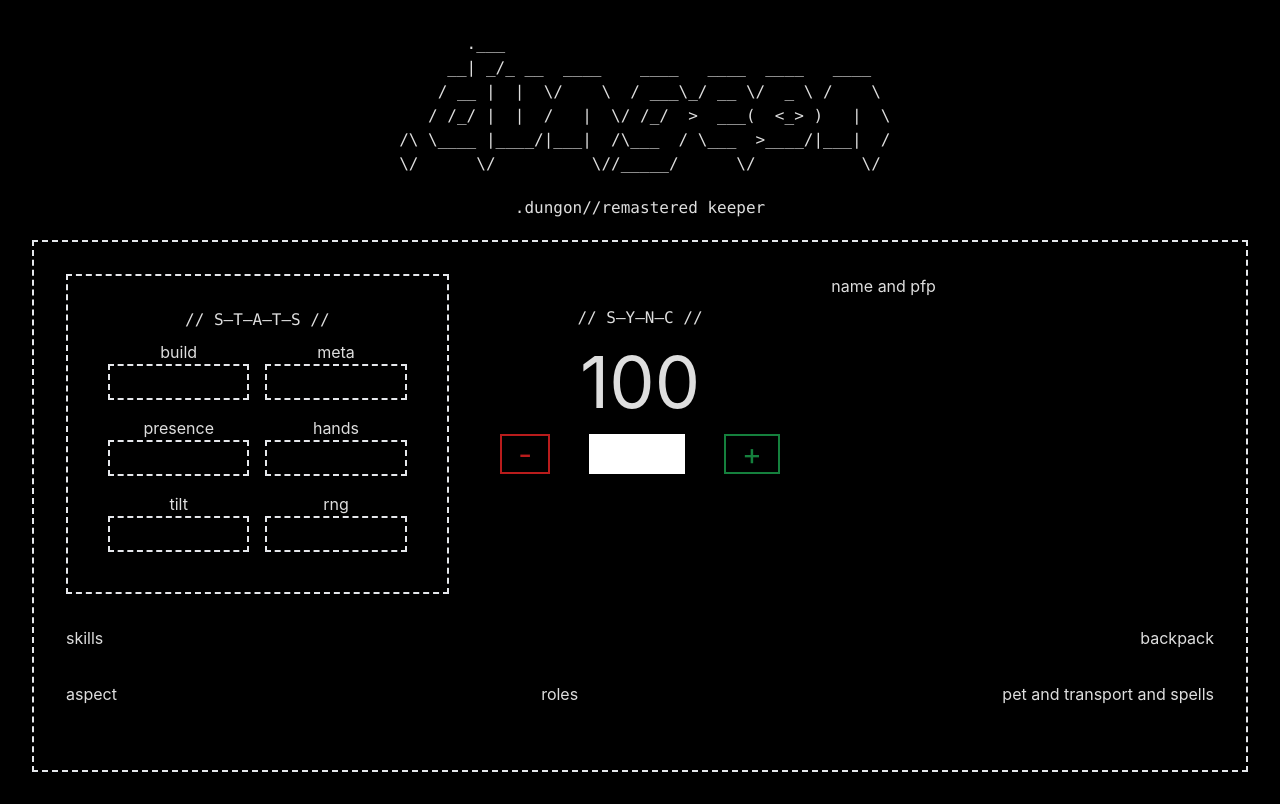
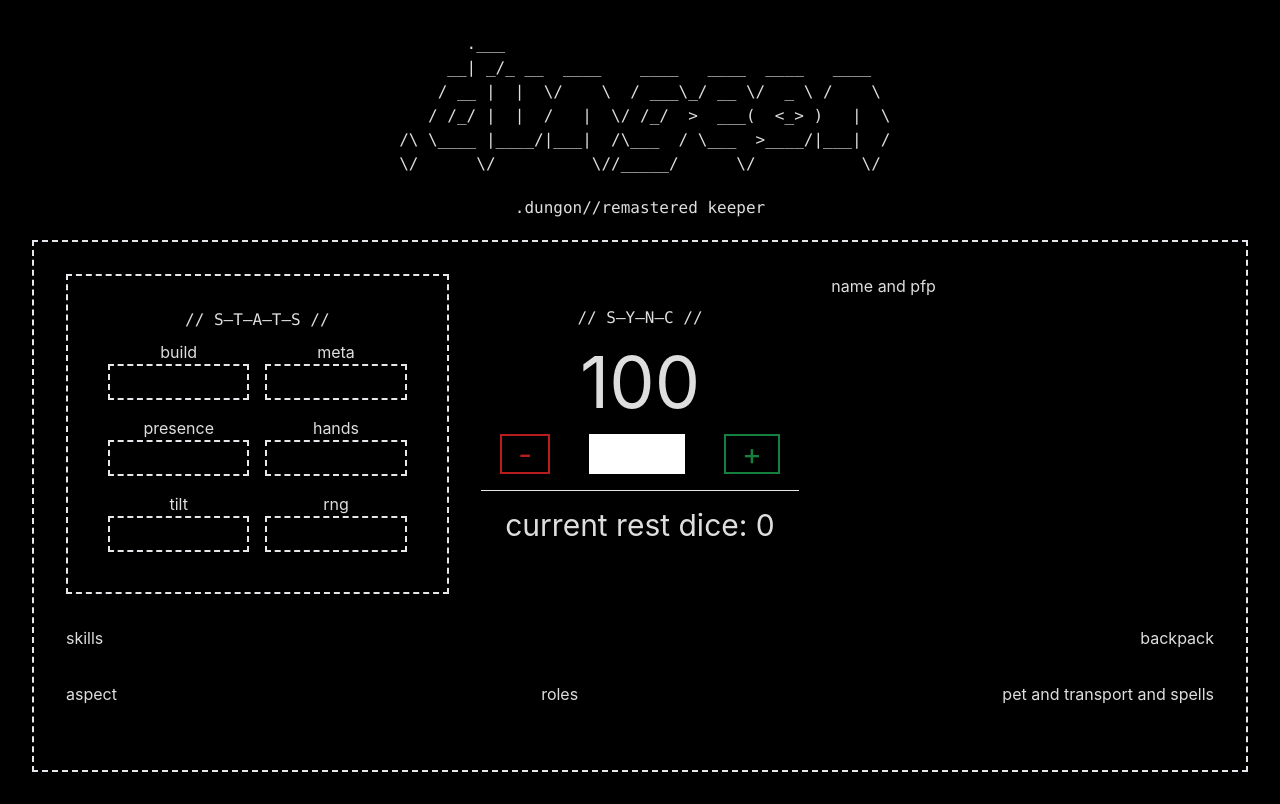
Before and after one commit to cam-ball/dot-dungon-keeper, a React (Vite) app: page / in a window 1280 px wide. Built offline with nearby package versions, Linux system fonts and the light colour scheme.

Commit message:
base rest die

```diff
--- /dev/null
+++ b/src/components/keeper/sync/RestDice.tsx
@@ -0,0 +1,18 @@
+type RestDiceProps = {
+  restDice: number;
+};
+
+const RestDice = ({ restDice }: RestDiceProps) => {
+  return (
+    <>
+      <div className="mt-4 text-3xl">
+        <hr />
+      </div>
+      <div className="mt-4 text-3xl">
+        <h4>current rest dice: {restDice}</h4>
+      </div>
+    </>
+  );
+};
+
+export default RestDice;
--- a/src/components/keeper/sync/index.tsx
+++ b/src/components/keeper/sync/index.tsx
@@ -1,9 +1,11 @@
 import { useState } from "react";
 import Health from "./Health";
+import RestDice from "./RestDice";
 
 const Sync = () => {
   const [_previousSync, setPreviousSync] = useState<number>(100);
   const [syncValue, setSyncValue] = useState<number>(100);
+  const [restDice, _setRestDice] = useState<number>(0);
 
   const handleSyncChange = (newSync: number) => {
     setPreviousSync(syncValue);
@@ -14,6 +16,7 @@ const Sync = () => {
     <div className="min-h-52 basis-1/3 p-8 text-center">
       <h3 className="font-mono">// S–Y–N–C //</h3>
       <Health syncValue={syncValue} handleSyncChange={handleSyncChange} />
+      <RestDice restDice={restDice} />
     </div>
   );
 };
```
